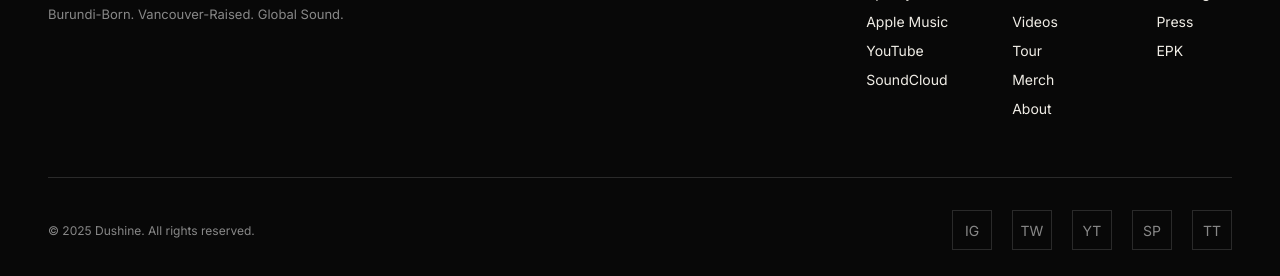
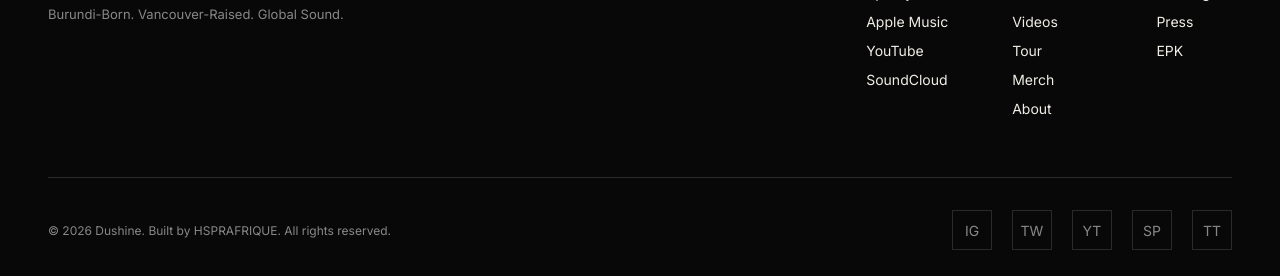
Before and after one commit to Hsprafrique/dushine, a plain HTML site: page index.html in a window 1280 px wide. Shown: the part 6201-6477 px from the top of the page. Drawn offline with nearby package versions, Linux system fonts and the light colour scheme.

Commit message:
second commit

```diff
--- a/index.html
+++ b/index.html
@@ -1077,7 +1077,7 @@
     </div>
   </div>
   <div class="footer-bottom">
-    <p class="footer-copy">© 2025 Dushine. All rights reserved.</p>
+    <p class="footer-copy">© 2026 Dushine. Built by HSPRAFRIQUE. All rights reserved.</p>
     <div class="socials">
       <a href="https://instagram.com" target="_blank" class="social-btn" title="Instagram">IG</a>
       <a href="https://twitter.com" target="_blank" class="social-btn" title="Twitter">TW</a>
```
